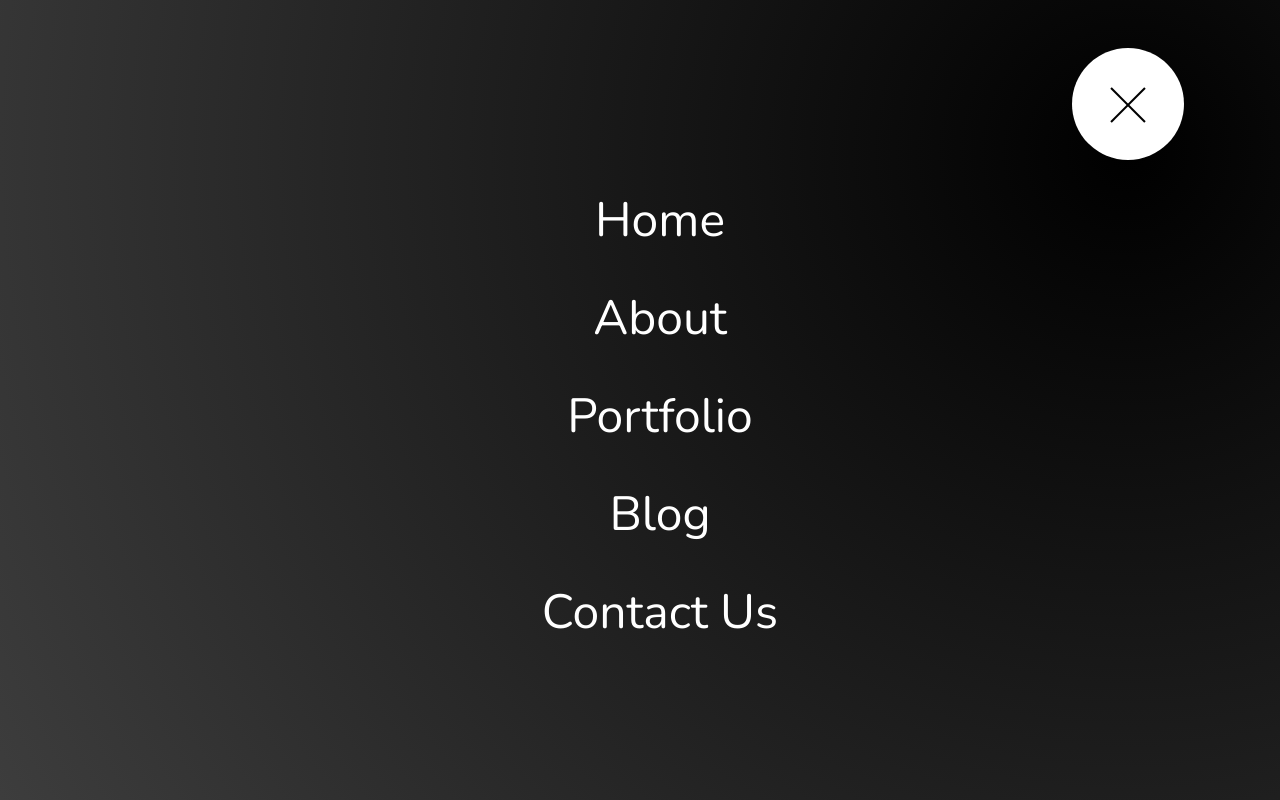
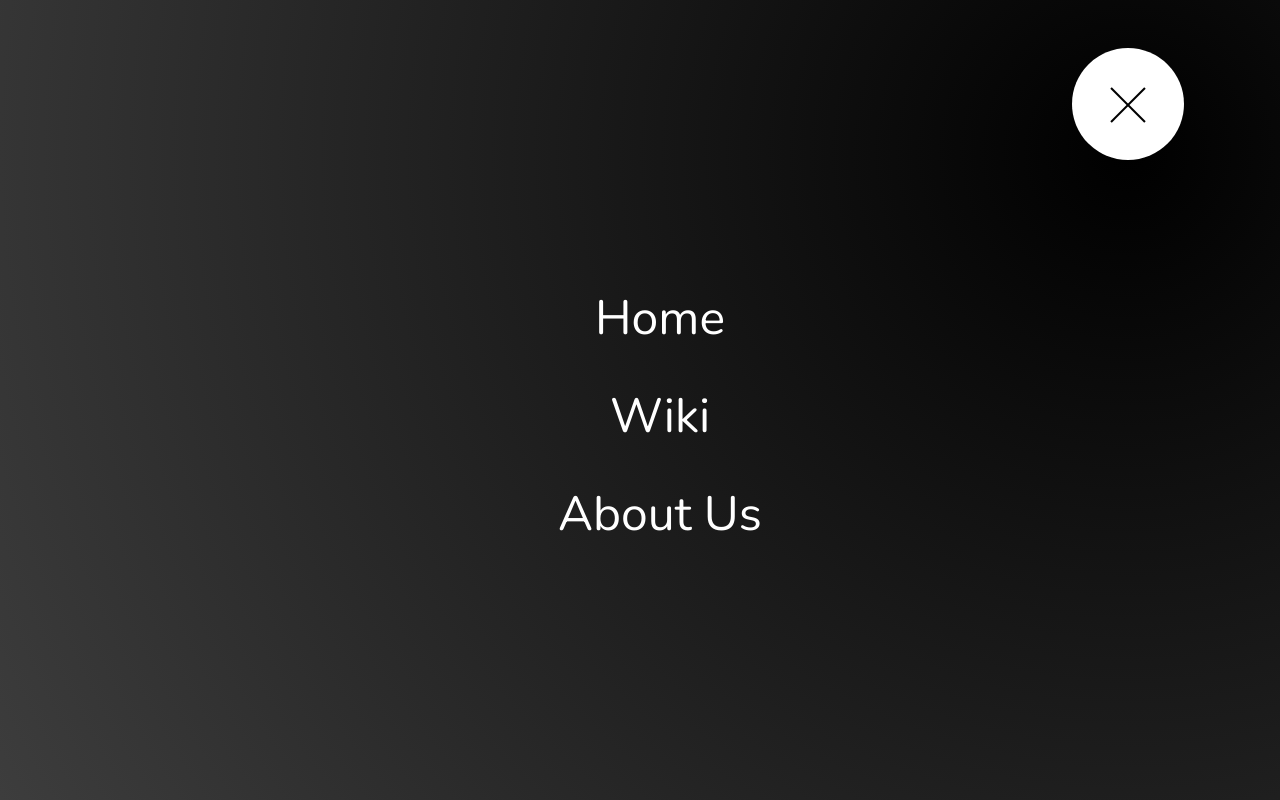
Before and after one commit to polazarov/m152_WikiPage_FE, a React (Create React App) app: page / in a window 1280 px wide. Both pictures are taken after a click on the label 1128 px from the left and 104 px from the top of the page. Built offline with nearby package versions, Linux system fonts and the light colour scheme.

Commit message:
add routing

```diff
--- a/src/atoms/HamburgerMenu.js
+++ b/src/atoms/HamburgerMenu.js
@@ -141,23 +141,13 @@ function HamburgerMenu() {
             </ItemLink>
           </li>
           <li>
-            <ItemLink onClick={handleClick} to="/about">
-              About
+            <ItemLink onClick={handleClick} to="/wiki">
+              Wiki
             </ItemLink>
           </li>
           <li>
-            <ItemLink onClick={handleClick} to="/portfolio">
-              Portfolio
-            </ItemLink>
-          </li>
-          <li>
-            <ItemLink onClick={handleClick} to="/blog">
-              Blog
-            </ItemLink>
-          </li>
-          <li>
-            <ItemLink onClick={handleClick} to="/contact">
-              Contact Us
+            <ItemLink onClick={handleClick} to="/ourTeam">
+              About Us
             </ItemLink>
           </li>
         </List>
```
